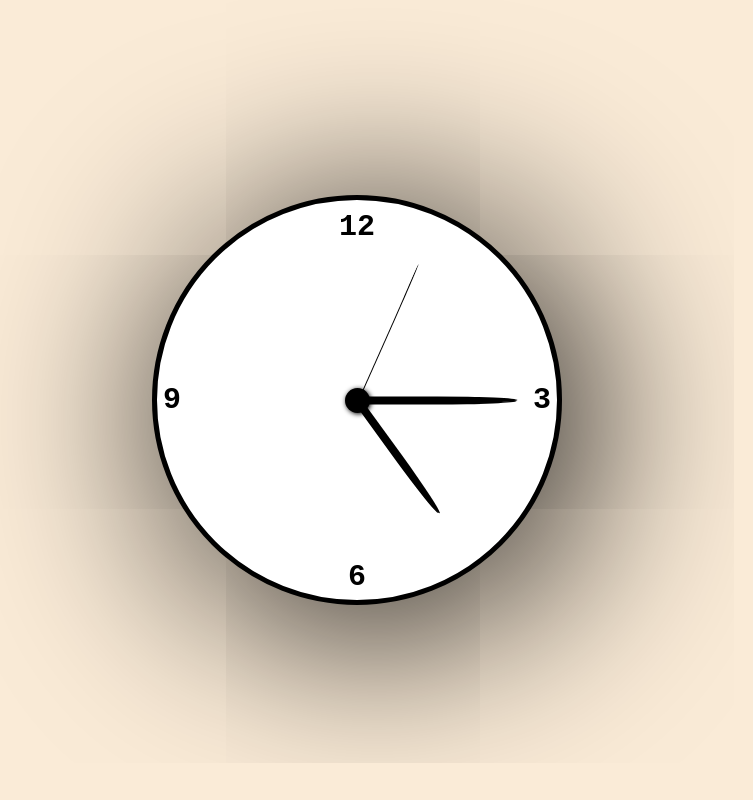
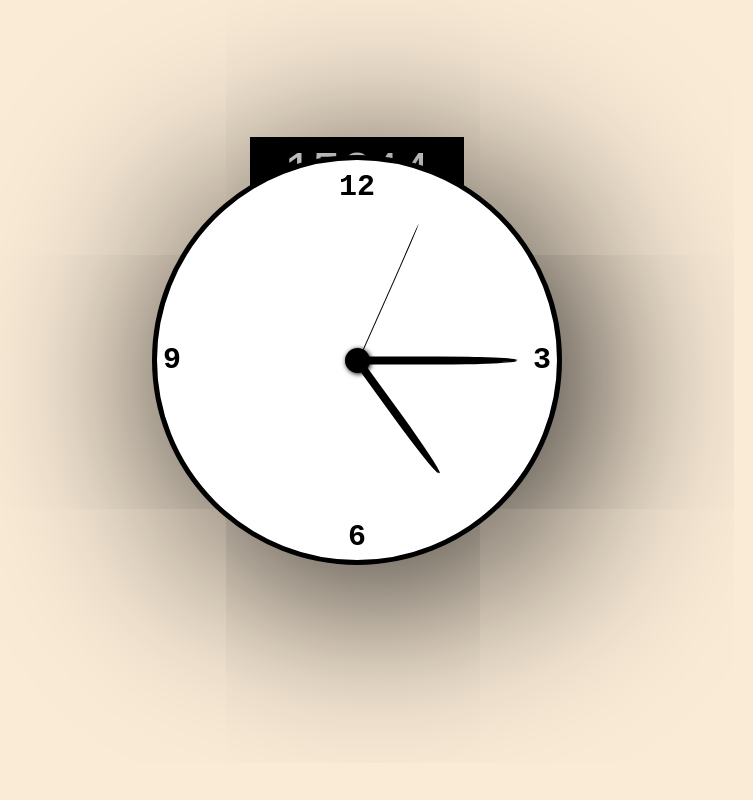
Before and after one commit to lorxx504-Kongmeng/projects, a plain HTML site: page clock project/index.html in a window 1280 px wide. Shown: the whole page, without its empty margins (283-1036 px from the left). Drawn offline with Linux system fonts and the light colour scheme.

Commit message:
adding a mordern clock.

```diff
--- a/clock project/index.html
+++ b/clock project/index.html
@@ -5,6 +5,15 @@
         <link rel="stylesheet" href="style.css">
     </head>
     <body>
+        <div class="outside1">
+            <div class="clock_d">
+                <div class="hour_d"></div>
+                <div class="minute_d"></div>
+                <div class="second_d"></div>
+            </div>
+        </div>
+
+        <div class="outside">
             <div class="clock">
                 <div class="numbers">
                     <div class="twelve">12</div>
@@ -18,6 +27,8 @@
                     <div class="second"></div>
                 </div>
             </div>
+        </div>
+
 
     </body>
 
--- a/clock project/index.js
+++ b/clock project/index.js
@@ -10,12 +10,17 @@ function updateClock() {
     const minute = current.getMinutes();
     const second = current.getSeconds();
     const hourDeg = (hour / 12) * 360;
+    document.querySelector(".hour_d").textContent = `${hour} : `
+    document.querySelector(".minute_d").textContent = `${minute} : `
+    document.querySelector(".second_d").textContent = `${second}`
     document.querySelector(".hour").style.transform = `rotate(${hourDeg}deg)`
+
     const minuteDeg = (minute / 60) * 360;
     document.querySelector(".minute").style.transform = `rotate(${minuteDeg}deg)`
     const secondDeg = (second / 60) * 360;
     document.querySelector(".second").style.transform = `rotate(${secondDeg}deg)`
 
+
 }
 
 
--- a/clock project/style.css
+++ b/clock project/style.css
@@ -4,11 +4,44 @@ body {
     background-color:antiquewhite;
     font-family: 'Courier New', Courier, monospace;
     height: 100vh;
+    flex-wrap: wrap;
+
+}
+.clock_d {
+    margin-top: 200px;
+    display: flex;
+    justify-content: space-around;
+    border: 5px solid black;
+    width: 16vw;
+    font-family:Arial, Helvetica, sans-serif;
+    font-size: 50px;
+    color: white;
+    background-color: black ;
+    /* position: absolute; */
+}
+
+.clock_d .hour_d {
+    margin-left: 30px;
+}
+.clock_d .second_d {
+    margin-right: 30px;
+}
+
+.outside1 {
+    display: flex;
+    justify-content: center;
+    align-items: center;
+    height: 25vh;
+}
+
+.outside {
+    margin: 0;
+    padding: 0;
+    height: 40vh;
     display: flex;
     justify-content: center;
     align-items: center;
 }
-
 .clock {
     background-color:white;
     width: 400px;
```
Also changed, not shown: 1 other file. Lines whose indentation alone changed are shown as unchanged.
